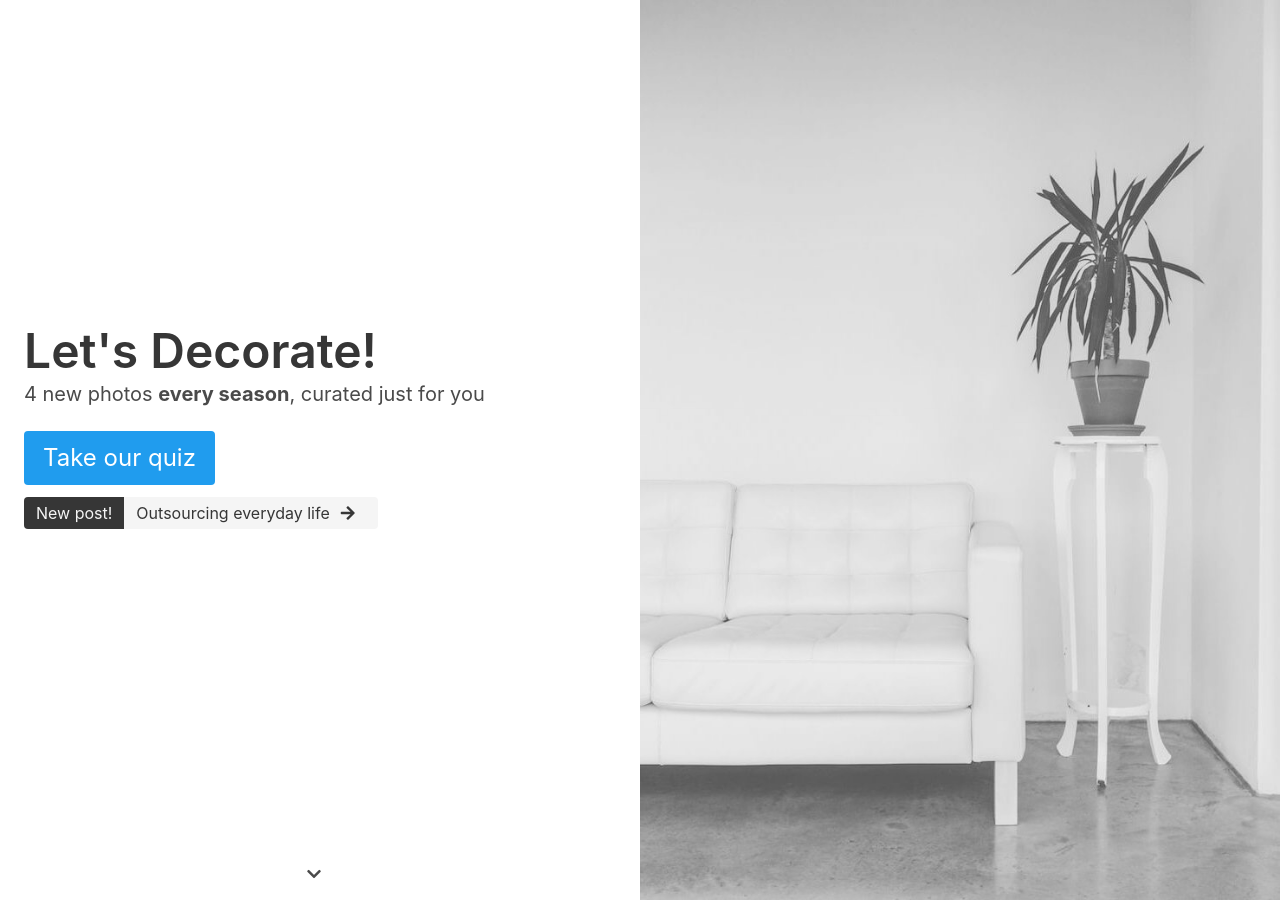
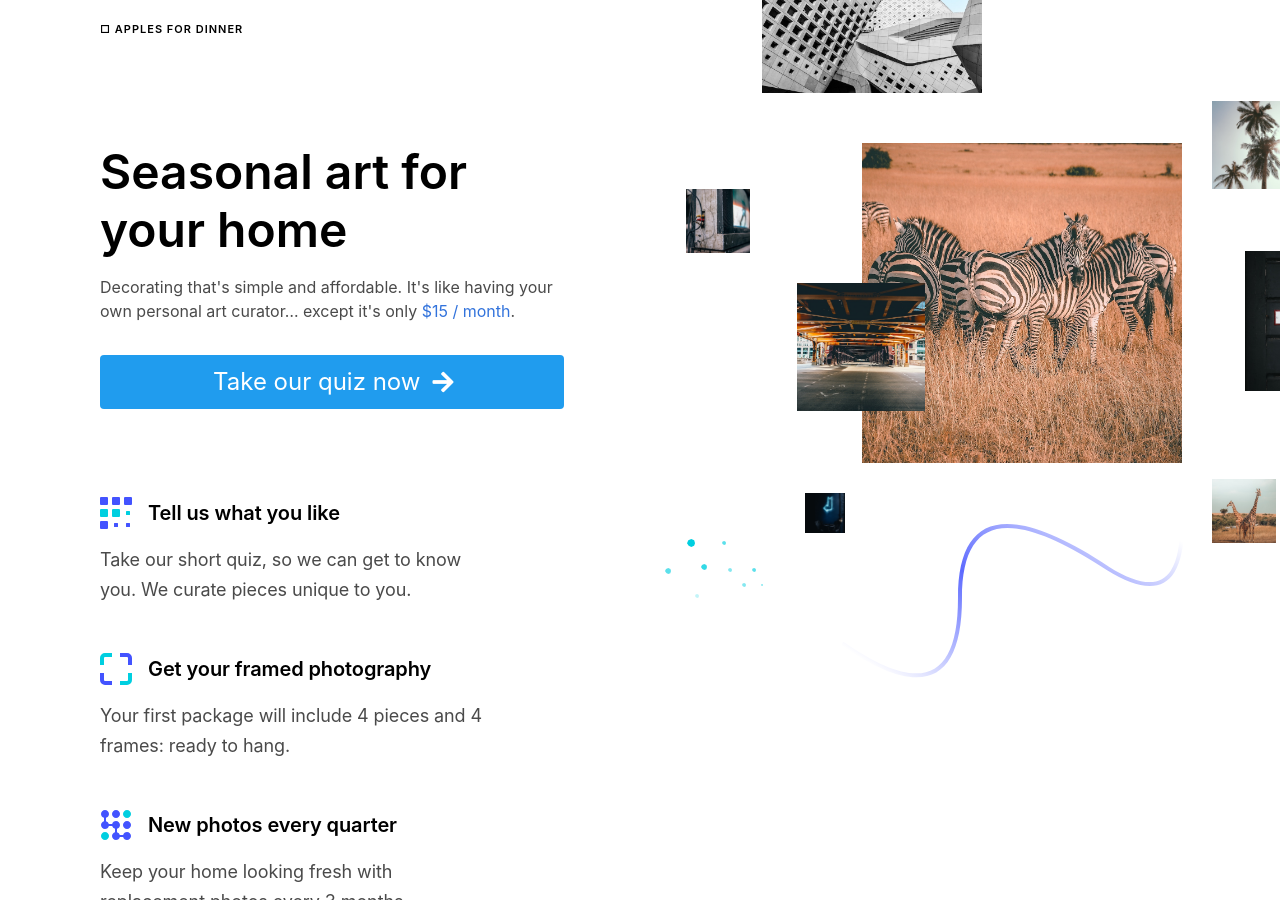
Before and after one commit to kofigumbs/apples-for-dinner, a Jekyll site: the page built from index.html, in a window 1280 px wide and 900 px high. Built offline with Jekyll 4.4.1, drawn with Linux system fonts in a browser that asks for light colours; comment, search, counter and statistics services are not loaded; some of the changed text lies outside the part shown.

Commit message:
Replace index with new landing

```diff
--- a/index.html
+++ b/index.html
@@ -1,225 +1,223 @@
 ---
 layout: base
-photo_credits:
- - Bernard Hermant
+head: |
+  <link rel="stylesheet" href="/vendor/cruip-ellie.min.css">
 ---
 <style>
-  body {
-    overflow-x: hidden;
+  .call-to-action-spacer {
+    width: 0;
+    transition: all 200ms;
   }
-  .call-to-action {
-    margin-bottom: 0.75em;
+  .button:hover .call-to-action-spacer,
+  .button:focus .call-to-action-spacer,
+  .button:active .call-to-action-spacer {
+    width: 8px;
   }
-  .page {
-    position: relative;
+  .ellie-hero-square svg {
+    background-position: center;
+    background-repeat: no-repeat;
+    background-size: cover;
   }
-  .clip {
-    position: absolute;
-    clip: rect(auto, auto, auto, auto);
-    pointer-events: none;
+  .ellie-hero-square-1 svg {
+    background-image: url("/images/profile-option/architecture4.jpg");
   }
-  .clip, .clip-image {
-    top: 0;
-    left 0;
-    width: 100vw;
+  .ellie-hero-square-2 svg {
+    background-image: url("/images/profile-option/outdoors4.jpg");
   }
-  .page, .clip, .clip-image {
-    height: 100%;
-    min-height: 100vh;
+  .ellie-hero-square-3 svg {
+    background-image: url("/images/profile-option/technology3.jpg");
   }
-  .clip-image {
-    position: fixed;
-    background-size: cover;
-    background-repeat: no-repeat;
-    background-position: left top;
+  .ellie-hero-square-4 svg {
+    background-image: url("/images/profile-option/animals3.jpg");
   }
-  .index-hero-before {
-    filter: grayscale(100%);
-    background-image: url(/images/index-hero-before.jpg);
+  .ellie-hero-square-5 svg {
+    background-image: url("/images/profile-option/words4.jpg");
   }
-  .index-hero-after {
-    background-image: url(/images/index-hero-after.jpg);
+  .ellie-hero-square-6 svg {
+    background-image: url("/images/profile-option/city2.jpg");
   }
-  .readable {
-    width: 100%;
-    height: 100%;
-    background-color: rgba(255, 255, 255, 0.30);
+  .ellie-hero-square-7 svg {
+    background-image: url("/images/profile-option/animals4.jpg");
   }
-  .pre-steps {
-    height: 100vh;
-  }
-  .steps {
-    display: flex;
-    flex-direction: column;
-    justify-content: center;
-    padding: 2em;
-    width: 100vw;
-    min-height: 100vh;
-    position: relative;
-    background-color: #363636;
-  }
-  .step {
-    max-width: 35em;
-    width: 100%;
-    margin: 0 auto;
-  }
-  .step-number {
-    font-size: 175%;
-    margin: 0 10px;
-  }
-  .bounce {
-    animation: bounce 2s infinite;
-  }
-  @keyframes bounce {
-    0%, 20%, 50%, 80%, 100% {
-      transform: translateY(0);
-    }
-    40% {
-      transform: translateY(-1.0em);
-    }
-    60% {
-      transform: translateY(-0.5em);
-    }
-  }
-  @media screen and (min-width: 769px) {
-    .clip, .clip-image {
-      left: 50vw;
-      width: 50vw;
-    }
-    .pre-steps {
-      height: 0;
-    }
-    .steps {
-      width: 50vw;
-    }
-  }
-  @media screen and (-webkit-min-device-pixel-ratio:0) {
-    .clip {
-      clip: auto;
-      -webkit-mask-image: -webkit-linear-gradient(top, #ffffff 0%,#ffffff 100%)
-    }
+  .ellie-hero-square-8 svg {
+    background-image: url("/images/profile-option/words1.jpg");
   }
 </style>
 
-<section class="page">
-  <div class="clip">
-    <div class="clip-image index-hero-before">
-      <div class="readable"></div>
+<div class="is-boxed">
+  <div class="body-wrap boxed-container">
+    <header class="site-header">
+      <div class="container">
+        <div class="site-header-inner">
+          <div class="brand header-brand">
+            <h1 class="m-0">
+              <span class="heading">□ Apples for Dinner</span>
+            </h1>
           </div>
         </div>
-  <div class="hero is-fullheight">
-    <div class="hero-body">
-      <div class="container is-fullhd">
-        <div class="columns">
-          <div class="column is-half">
-            <h1 class="title is-1">
-              Let's Decorate!
-            </h1>
-            <p class="subtitle">
-              4 new photos
-              <span class="has-text-weight-bold">every season</span>,
-              curated just for you
+      </div>
+    </header>
+
+    <main>
+      <section class="ellie-hero">
+        <div class="container">
+          <div class="ellie-hero-inner">
+            <div class="ellie-hero-copy">
+              <h1 class="ellie-hero-title mt-0">Seasonal art for your home</h1>
+              <p class="ellie-hero-paragraph">
+                Decorating that's simple and affordable.
+                It's like having your own personal art curator&hellip; except it's only
+                <a href="/pricing">$15 / month</a>.
               </p>
-            <p class="call-to-action">
-              <a class="button is-large is-info" href="/profile">Take our quiz</a>
-            </p>
-            <a class="tags has-addons" href="{{ site.featured_blog.url }}" target="_blank">
-              <span class="tag is-medium is-dark">New post!</span>
-              <span class="tag is-medium is-light">
-                {{ site.featured_blog.title }}
-                <span class="icon is-large"><i class="fas fa-arrow-right"></i></span>
-              </span>
+              <div class="ellie-hero-form field field-grouped">
+                <a class="button is-info is-large is-fullwidth" href="/profile">
+                  <span>Take our quiz now</span>
+                  <span class="call-to-action-spacer"></span>
+                  <span class="icon"><i class="fa fa-arrow-right"></i></span>
                 </a>
               </div>
             </div>
+            <div class="ellie-hero-illustration">
+              <div class="ellie-hero-bg">
+                <svg width="720" height="635" xmlns="http://www.w3.org/2000/svg">
+                </svg>
               </div>
+              <div class="ellie-hero-square ellie-hero-square-1 is-moving-object is-rotating">
+                <svg width="220" height="220" xmlns="http://www.w3.org/2000/svg">
+                </svg>
               </div>
-    <div class="hero-footer has-text-centered">
-      <div class="columns">
-        <div class="column is-half">
-          <span class="icon is-large bounce"><i class="fas fa-chevron-down"></i></span>
+              <div class="ellie-hero-square ellie-hero-square-2 is-moving-object is-rotating">
+                <svg width="88" height="88" xmlns="http://www.w3.org/2000/svg">
+                </svg>
+              </div>
+              <div class="ellie-hero-square ellie-hero-square-3 is-moving-object is-rotating">
+                <svg width="64" height="64" xmlns="http://www.w3.org/2000/svg">
+                </svg>
+              </div>
+              <div class="ellie-hero-square ellie-hero-square-4 is-moving-object is-rotating">
+                <svg width="320" height="320" xmlns="http://www.w3.org/2000/svg">
+                </svg>
+              </div>
+              <div class="ellie-hero-square ellie-hero-square-5 is-moving-object is-rotating">
+                <svg width="141" height="140" xmlns="http://www.w3.org/2000/svg">
+                </svg>
+              </div>
+              <div class="ellie-hero-square ellie-hero-square-6 is-moving-object is-rotating">
+                <svg width="128" height="128" xmlns="http://www.w3.org/2000/svg">
+                </svg>
+              </div>
+              <div class="ellie-hero-square ellie-hero-square-7 is-moving-object is-rotating">
+                <svg width="64" height="64" xmlns="http://www.w3.org/2000/svg">
+                </svg>
+              </div>
+              <div class="ellie-hero-square ellie-hero-square-8 is-moving-object is-rotating">
+                <svg width="40" height="40" xmlns="http://www.w3.org/2000/svg">
+                </svg>
+              </div>
+              <div class="ellie-hero-dots ellie-hero-dots-3 is-moving-object is-translating" data-translating-factor="160">
+                <svg width="98" height="59" xmlns="http://www.w3.org/2000/svg">
+                  <g fill="#00cfe0" fill-rule="evenodd">
+                    <path d="M26.314 0l2.899 1.334L30 4.157l-.926 2.688L26.314 8l-2.6-1.31L22 4.156l1.295-2.94z"/>
+                    <path fill-opacity=".64" d="M59.157 2l1.45.667L61 4.079l-.463 1.344-1.38.577-1.3-.655L57 4.079l.648-1.47z"/>
+                    <path fill-opacity=".24" d="M32.157 55l1.45.667.393 1.412-.463 1.344-1.38.577-1.3-.655L30 57.079l.648-1.47z"/>
+                    <path fill-opacity=".64" d="M3.235 29l2.175 1L6 32.118l-.695 2.016-2.07.866-1.95-.983L0 32.117l.972-2.204z"/>
+                    <path fill-opacity=".8" d="M39.235 25l2.175 1 .59 2.118-.695 2.016-2.07.866-1.95-.983-1.285-1.9.972-2.204z"/>
+                    <path fill-opacity=".48" d="M79.157 44l1.45.667.393 1.412-.463 1.344-1.38.577-1.3-.655L77 46.079l.648-1.47z"/>
+                    <path fill-opacity=".64" d="M89.157 29l1.45.667.393 1.412-.463 1.344-1.38.577-1.3-.655L87 31.079l.648-1.47z"/>
+                    <path fill-opacity=".48" d="M65.157 29l1.45.667.393 1.412-.463 1.344-1.38.577-1.3-.655L63 31.079l.648-1.47zM97.078 45l.725.333.197.706-.232.672-.69.289-.65-.328L96 46.04l.324-.735z"/>
+                  </g>
+                </svg>
+              </div>
+              <div class="ellie-hero-line ellie-hero-line-1">
+                <svg width="344" height="217" xmlns="http://www.w3.org/2000/svg">
+                  <defs>
+                    <linearGradient x1="18.74%" y1="17.384%" x2="96.787%" y2="88.669%" id="line-1-a">
+                      <stop stop-color="#5D6AFF" stop-opacity="0" offset="0%"/>
+                      <stop stop-color="#5D6AFF" offset="53.489%"/>
+                      <stop stop-color="#5D6AFF" stop-opacity="0" offset="100%"/>
+                    </linearGradient>
+                  </defs>
+                  <path d="M340.86 180.664l2.281 3.287c-79.796 55.378-120.994 39.511-120.994-47.035 0-82.777-47.283-92.246-144.735-27.901-32.607 20.428-55.391 21.53-67.544 2.516C-1.882 93.147-3.092 56.053 5.987 0l3.948.64c-8.928 55.125-7.743 91.453 3.303 108.736 10.644 16.653 31.058 15.666 62.01-3.725 99.65-65.797 150.9-55.534 150.9 31.265 0 83.03 37.371 97.424 114.713 43.748z" fill="url(#line-1-a)" fill-rule="nonzero" transform="matrix(-1 0 0 1 343.141 0)"/>
+                </svg>
               </div>
             </div>
           </div>
         </div>
       </section>
 
-<section class="page">
-  <div class="clip">
-    <div class="clip-image index-hero-after"></div>
+      <section class="features">
+        <div class="container">
+          <div class="features-inner section-inner">
+            <div class="features-wrap">
+              <div class="feature">
+                <div class="feature-inner">
+                  <div class="feature-header mb-16">
+                    <div class="feature-icon mr-16">
+                      <svg width="32" height="32" xmlns="http://www.w3.org/2000/svg">
+                        <g fill-rule="nonzero" fill="none">
+                          <path d="M7 8H1a1 1 0 0 1-1-1V1a1 1 0 0 1 1-1h6a1 1 0 0 1 1 1v6a1 1 0 0 1-1 1zM19 8h-6a1 1 0 0 1-1-1V1a1 1 0 0 1 1-1h6a1 1 0 0 1 1 1v6a1 1 0 0 1-1 1z" fill="#4353FF"/>
+                          <path d="M19 20h-6a1 1 0 0 1-1-1v-6a1 1 0 0 1 1-1h6a1 1 0 0 1 1 1v6a1 1 0 0 1-1 1z" fill="#00cfe0"/>
+                          <path d="M31 8h-6a1 1 0 0 1-1-1V1a1 1 0 0 1 1-1h6a1 1 0 0 1 1 1v6a1 1 0 0 1-1 1z" fill="#4353FF"/>
+                          <path d="M7 20H1a1 1 0 0 1-1-1v-6a1 1 0 0 1 1-1h6a1 1 0 0 1 1 1v6a1 1 0 0 1-1 1z" fill="#00cfe0"/>
+                          <path d="M7 32H1a1 1 0 0 1-1-1v-6a1 1 0 0 1 1-1h6a1 1 0 0 1 1 1v6a1 1 0 0 1-1 1z" fill="#4353FF"/>
+                          <path d="M29.5 18h-3a.5.5 0 0 1-.5-.5v-3a.5.5 0 0 1 .5-.5h3a.5.5 0 0 1 .5.5v3a.5.5 0 0 1-.5.5z" fill="#00cfe0"/>
+                          <path d="M17.5 30h-3a.5.5 0 0 1-.5-.5v-3a.5.5 0 0 1 .5-.5h3a.5.5 0 0 1 .5.5v3a.5.5 0 0 1-.5.5zM29.5 30h-3a.5.5 0 0 1-.5-.5v-3a.5.5 0 0 1 .5-.5h3a.5.5 0 0 1 .5.5v3a.5.5 0 0 1-.5.5z" fill="#4353FF"/>
+                        </g>
+                      </svg>
                     </div>
-  <div class="pre-steps"></div>
-  <div class="steps">
-    <div class="notification is-dark step">
-      <h3 class="title is-3 has-text-weight-light">
-        <b class="step-number">1</b>Tell us what you like
-      </h3>
-      <p class="subtitle">
+                    <h4 class="feature-title m-0">Tell us what you like</h4>
+                  </div>
+                  <p class="text-sm mb-0">
                     Take our short quiz, so we can get to know you.  We curate pieces unique to you.
                   </p>
                 </div>
-    <div class="notification is-dark step">
-      <h3 class="title is-3 has-text-weight-light">
-        <b class="step-number">2</b>Get your framed photography
-      </h3>
-      <p class="subtitle">
-        Your first package will include 4 pieces and 4 frames.
-      </p>
               </div>
-    <div class="notification is-dark step">
-      <h3 class="title is-3 has-text-weight-light">
-        <b class="step-number">3</b>New photos every quarter
-      </h3>
-      <p class="subtitle">
-        Keep your space looking fresh with replacement photos every 3 months.
+              <div class="feature">
+                <div class="feature-inner">
+                  <div class="feature-header mb-16">
+                    <div class="feature-icon mr-16">
+                      <svg width="32" height="32" xmlns="http://www.w3.org/2000/svg">
+                        <g fill-rule="nonzero" fill="none">
+                          <path d="M4 12H0V5a5.006 5.006 0 0 1 5-5h7v4H5a1 1 0 0 0-1 1v7z" fill="#00cfe0"/>
+                          <path d="M32 12h-4V5a1 1 0 0 0-1-1h-7V0h7a5.006 5.006 0 0 1 5 5v7zM12 32H5a5.006 5.006 0 0 1-5-5v-7h4v7a1 1 0 0 0 1 1h7v4z" fill="#4353FF"/>
+                          <path d="M27 32h-7v-4h7a1 1 0 0 0 1-1v-7h4v7a5.006 5.006 0 0 1-5 5z" fill="#00cfe0"/>
+                        </g>
+                      </svg>
+                    </div>
+                    <h4 class="feature-title m-0">Get your framed photography</h4>
+                  </div>
+                  <p class="text-sm mb-0">
+                    Your first package will include 4 pieces and 4 frames: ready to hang.
                   </p>
                 </div>
               </div>
-</section>
-
-<section class="hero is-fullheight is-white is-bold">
-  <div class="hero-body">
-    <div class="container">
-      <h1 class="title is-1">Learn more</h1>
-      <div class="columns">
-        <div class="column">
-          <div class="notification is-info is-animated-float animated-transition">
-            <p class="subtitle has-text-white">
-            Want more samples?
-            Jump straight to the quiz and see all the categories.
+              <div class="feature">
+                <div class="feature-inner">
+                  <div class="feature-header mb-16">
+                    <div class="feature-icon mr-16">
+                      <svg width="32" height="32" xmlns="http://www.w3.org/2000/svg">
+                        <g fill="none" fill-rule="nonzero">
+                          <path d="M16 9c2.206 0 4-1.794 4-4s-1.794-4-4-4-4 1.794-4 4 1.794 4 4 4z" fill="#4353FF"/>
+                          <path d="M27 9c2.206 0 4-1.794 4-4s-1.794-4-4-4-4 1.794-4 4 1.794 4 4 4z" fill="#00cfe0"/>
+                          <path d="M27 12c-2.206 0-4 1.794-4 4s1.794 4 4 4 4-1.794 4-4-1.794-4-4-4z" fill="#4353FF"/>
+                          <path d="M5 23c-2.206 0-4 1.794-4 4s1.794 4 4 4 4-1.794 4-4-1.794-4-4-4z" fill="#00cfe0"/>
+                          <path d="M27 23c-1.859 0-3.41 1.28-3.858 3h-3.284A3.994 3.994 0 0 0 17 23.142v-3.284c1.72-.447 3-2 3-3.858 0-2.206-1.794-4-4-4-1.859 0-3.41 1.28-3.858 3H8.858A3.994 3.994 0 0 0 6 12.142V8.858c1.72-.447 3-2 3-3.858 0-2.206-1.794-4-4-4S1 2.794 1 5c0 1.858 1.28 3.41 3 3.858v3.284c-1.72.447-3 2-3 3.858 0 2.206 1.794 4 4 4 1.859 0 3.41-1.28 3.858-3h3.284A3.994 3.994 0 0 0 15 19.858v3.284c-1.72.447-3 2-3 3.858 0 2.206 1.794 4 4 4 1.859 0 3.41-1.28 3.858-3h3.284c.447 1.72 2 3 3.858 3 2.206 0 4-1.794 4-4s-1.794-4-4-4z" fill="#4353FF"/>
+                        </g>
+                      </svg>
+                    </div>
+                    <h4 class="feature-title m-0">New photos every quarter</h4>
+                  </div>
+                  <p class="text-sm mb-0">
+                    Keep your home looking fresh with replacement photos every 3 months.
                   </p>
-            <a class="button is-info has-text-weight-bold" href="/profile">
-              <span class="icon"><i class="fas fa-user"></i></span>
-              <span>Get started now</span>
-            </a>
-          </div>
-        </div>
-        <div class="column">
-          <div class="notification is-white is-animated-float animated-transition">
-            <p class="subtitle">
-              We are a small team that believes decorating
-              should be simple and affordable.
-            </p>
-            <a class="button is-white has-text-weight-bold" href="/about">
-              <span class="icon"><i class="fas fa-info-circle"></i></span>
-              <span>Read our story</span>
-            </a>
-          </div>
-        </div>
-        <div class="column">
-          <div class="notification is-light is-animated-float animated-transition">
-            <p class="subtitle">
-              It boils down to
-              <span class="has-text-weight-bold">$15 / month</span>.
-              Read the full breakdown to see everything included.
-            </p>
-            <a class="button is-light has-text-weight-bold" href="/pricing">
-              <span class="icon"><i class="fas fa-money-check-alt"></i></span>
-              <span>View pricing details</span>
-            </a>
                 </div>
               </div>
             </div>
           </div>
         </div>
       </section>
+    </main>
+  </div>
+</div>
+
+<script src="/vendor/cruip-ellie.min.js"></script>
```
Also changed, not shown: landing.html (deleted, +0 -385 lines). Lines whose indentation alone changed are shown as unchanged.
